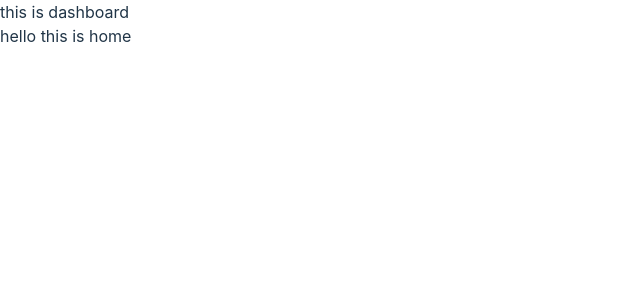
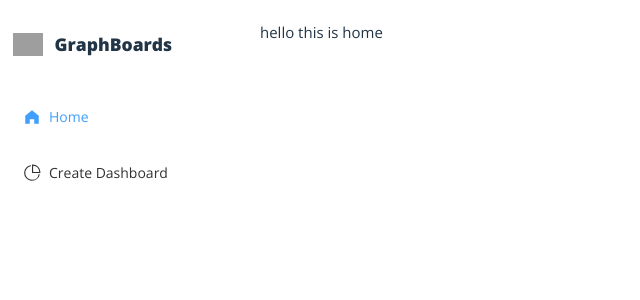
Before and after one commit to uditgogoi/GraphBoard, a Vue app: page /dashboard/home in a window 1280 px wide. Shown: the top 300 px of the page, without its empty margins (0-640 px from the left). Built offline with nearby package versions, Linux system fonts and the light colour scheme; grey boxes are pictures that could not be loaded.

Commit message:
UI enhancement done for the side navbar

```diff
--- a/package.json
+++ b/package.json
@@ -9,6 +9,7 @@
     "preview": "vite preview"
   },
   "dependencies": {
+    "@element-plus/icons-vue": "^2.3.1",
     "element-plus": "^2.7.3",
     "vue": "^3.4.21",
     "vue-router": "^4.3.2"
--- a/src/App.vue
+++ b/src/App.vue
@@ -1,11 +1,8 @@
+<template>
+  <router-view />
+</template>
 <script setup>
 </script>
-
-<template>
-  <div>
-    <router-view/>
-  </div>
-</template>
 
 <style scoped>
 .logo {
--- /dev/null
+++ b/src/components/AppNavMenu.vue
@@ -0,0 +1,63 @@
+<template>
+  <el-row class="tac mb-5">
+    <el-col :span="24">
+      <el-row>
+        <el-col :span="24" class="flex align-center pa-2">
+          <img
+            src="https://seeklogo.com/images/A/atomic-logo-42027187FA-seeklogo.com.png"
+            alt=""
+            width="30"
+          />
+            &nbsp; &nbsp;
+          <h3>GraphBoards</h3>
+        </el-col>
+      </el-row>
+      <el-menu
+        class="el-menu-vertical-demo nav-menu"
+        @open="handleOpen"
+        @close="handleClose"
+        :default-active="checkDefaultActive()"
+      >
+        <el-menu-item
+          :index="index"
+          v-for="(option, index) in leftNavigationMenu"
+          :key="option.id"
+          @click="onChangeRoute(option)"
+          :disabled="option.disable"
+        >
+          <el-icon>
+            <component :is="option.icon" />
+          </el-icon>
+          <span>{{ option.title }}</span>
+        </el-menu-item>
+      </el-menu>
+    </el-col>
+  </el-row>
+</template>
+
+  <script setup>
+import { ref } from "vue";
+import { LeftNavigationMenu } from "@/utils/config";
+import { useRouter } from "vue-router";
+
+const router = useRouter();
+const leftNavigationMenu = ref(LeftNavigationMenu);
+
+const onChangeRoute = (option) => {
+  router.push(option.route);
+};
+
+const checkDefaultActive = () => {
+  const idArray = window.location.href.split("/");
+  const id = idArray[idArray.length - 1];
+  return leftNavigationMenu.value.findIndex(
+    (item) => item.id === id.toLowerCase()
+  );
+};
+</script>
+
+<style scoped>
+.nav-menu {
+  height: 89vh;
+}
+</style>
--- a/src/main.js
+++ b/src/main.js
@@ -1,7 +1,18 @@
 import { createApp } from 'vue'
-import './style.css'
 import App from './App.vue'
 import router from './router';
-import ElementPlus from 'element-plus'
+import ElementPlus from 'element-plus';
+import "element-plus/theme-chalk/dark/css-vars.css";
+import "element-plus/dist/index.css";
+import './styles/main.css';
+import * as ElementPlusIconsVue from "@element-plus/icons-vue";
 
-createApp(App).use(ElementPlus).use(router).mount('#app')
+const app = createApp(App);
+app
+  .use(ElementPlus)
+  .use(router)
+
+for (const [key, component] of Object.entries(ElementPlusIconsVue)) {
+  app.component(key, component);
+}
+app.mount("#app");
--- a/src/router/routes.js
+++ b/src/router/routes.js
@@ -2,16 +2,23 @@ import Dashboard from '../views/Dashboard.vue'
 export const routes= [
     {
         path: '',
-        redirect:'/dashboard'
+        redirect:{
+            name:'Dashboard'
+        }
     },
     {
          path: '/dashboard',
          name:'Dashboard',
          component: Dashboard,
+         redirect:{
+            name:'Home'
+         },
          children:[
             {
                 path:'',
-                redirect:'/dashboard/home'
+                redirect:{
+                    name:'Home'
+                }
             },
             {
                 path:'home',
--- a/src/style.css
+++ b/src/styles/main.css
@@ -1,5 +1,6 @@
+@import url('https://fonts.googleapis.com/css2?family=Nunito:wght@400;500;700&family=Open+Sans:ital,wght@0,300;0,400;0,600;0,800;1,300;1,400;1,600&display=swap');
+
 :root {
-  font-family: Inter, system-ui, Avenir, Helvetica, Arial, sans-serif;
   line-height: 1.5;
   font-weight: 400;
 
@@ -11,13 +12,28 @@
   text-rendering: optimizeLegibility;
   -webkit-font-smoothing: antialiased;
   -moz-osx-font-smoothing: grayscale;
+
 }
+
+
+body {
+  min-height: 100vh;
+  line-height: 1.6;
+  font-family: 'Nunito', sans-serif;
+  font-family: 'Open Sans', sans-serif;
+  font-size: 15px;
+  text-rendering: optimizeLegibility;
+  -webkit-font-smoothing: antialiased;
+  -moz-osx-font-smoothing: grayscale;
+}
+
 
 a {
   font-weight: 500;
   /* color: #646cff; */
   text-decoration: inherit;
 }
+
 a:hover {
   /* color: #535bf2; */
 }
@@ -37,11 +53,36 @@ h1 {
   margin: 0 auto;
 }
 
+.flex {
+  display: flex;
+}
+
+.justify-center {
+  justify-content: center;
+}
+
+.justify-end {
+  justify-content: end;
+}
+
+.align-center {
+  align-items: center;
+}
+
+.el-menu {
+  border: none;
+}
+
+.pa-2 {
+  padding:0.8rem;
+}
+
 @media (prefers-color-scheme: light) {
   :root {
     color: #213547;
     /* background-color: #ffffff; */
   }
+
   a:hover {
     /* color: #747bff; */
   }
--- /dev/null
+++ b/src/utils/config.js
@@ -0,0 +1,16 @@
+import {HomeFilled,PieChart} from '@element-plus/icons-vue';
+
+export const LeftNavigationMenu=[
+    {
+        id:'home',
+        title:"Home",
+        route:'/dashboard/home',
+        icon: HomeFilled
+    },
+    {
+        id:'create',
+        title:'Create Dashboard',
+        route:'/dashboard/create',
+        icon: PieChart
+    },
+]
--- a/src/views/Dashboard.vue
+++ b/src/views/Dashboard.vue
@@ -1,8 +1,57 @@
 <template>
-  <div>
-    this is dashboard
-    <router-view />
-  </div>
+  <el-container>
+    <el-aside width="240px">
+      <AppNavMenu />
+    </el-aside>
+    <el-main class="pt-0">
+      <el-row>
+        <el-col :span="3" :offset="21" class="flex justify-end align-center">
+          <!-- <el-dropdown class="el-dropdown">
+            <span class="el-dropdown-link">
+              <el-avatar>{{ shortHandName }} </el-avatar>
+              <el-icon class="el-icon--right">
+                <arrow-down />
+              </el-icon>
+            </span>
+            <template #dropdown>
+              <el-dropdown-menu>
+                <el-dropdown-item
+                  v-for="option in menuItemDropdown"
+                  :key="option.id"
+                  @click="onClickMenuItem(option)"
+                >
+                  <el-icon color="#5c7dff">
+                    <component :is="option.icon" />
+                  </el-icon>
+                  &nbsp;
+                  {{ option.title }}
+                </el-dropdown-item>
+              </el-dropdown-menu>
+            </template>
+          </el-dropdown> -->
+        </el-col>
+      </el-row>
+      <div class="dashboard-content">
+        <router-view />
+      </div>
+    </el-main>
+  </el-container>
 </template>
 <script setup>
+import { ref } from "vue";
+// import { Menu as IconMenu, Message, Setting } from "@element-plus/icons-vue";
+import AppNavMenu from "@/components/AppNavMenu.vue";
+const item = {
+  date: "2016-05-02",
+  name: "Tom",
+  address: "No. 189, Grove St, Los Angeles",
+};
+const tableData = ref(Array.from({ length: 20 }).fill(item));
 </script>
+
+<style scoped>
+.el-menu-vertical-demo:not(.el-menu--collapse) {
+  width: 200px;
+  min-height: 95vh;
+}
+</style>
--- a/vite.config.js
+++ b/vite.config.js
@@ -1,7 +1,14 @@
-import { defineConfig } from 'vite'
-import vue from '@vitejs/plugin-vue'
+import { defineConfig } from "vite";
+import vue from "@vitejs/plugin-vue";
+import { fileURLToPath, URL } from 'node:url'
+
 
 // https://vitejs.dev/config/
 export default defineConfig({
   plugins: [vue()],
-})
+  resolve: {
+    alias: {
+      "@": fileURLToPath(new URL("./src", import.meta.url)),
+    },
+  },
+});
```
Also changed, not shown: 1 other file (tests, documents, lock files or other folders).
